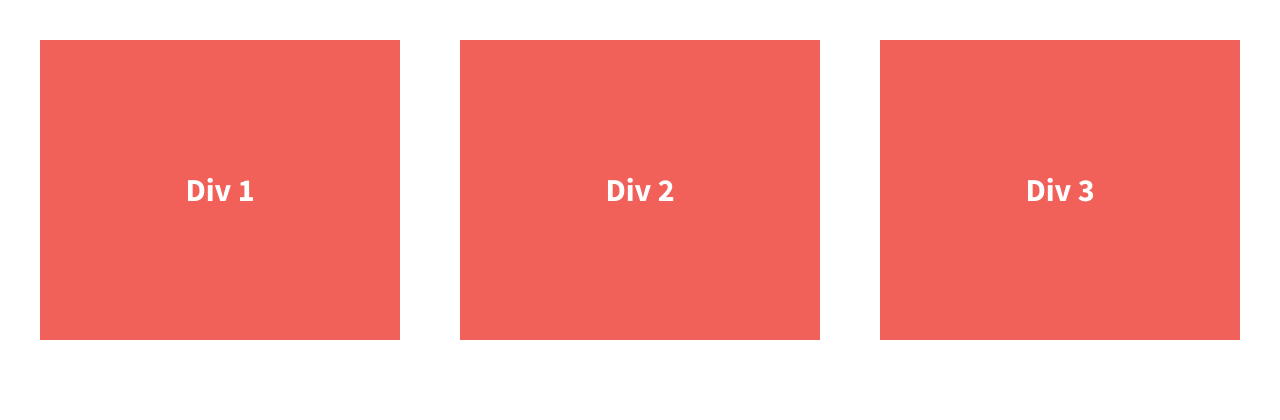
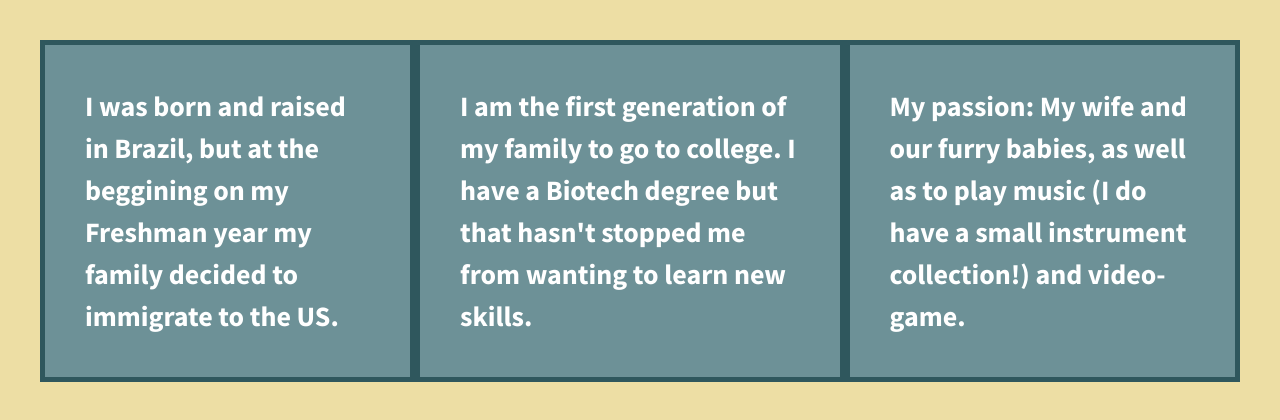
Before and after one commit to spidercarol/divs-flexbox-starter, a plain HTML site: page index.html in a window 1280 px wide. Drawn offline with nearby package versions, Linux system fonts and the light colour scheme.

Commit message:
Modified divs text

```diff
--- a/css/main.css
+++ b/css/main.css
@@ -97,8 +97,9 @@ textarea {
 
 
 html {
-  background-color: #fff;
+  background-color: #eddea4;
   height: 100%;
+  width: 100%;
 }
 
 body {
@@ -113,19 +114,22 @@ body {
   font-weight: 700;
   display: flex;
   justify-content: space-between;
+
 }
 
 .div-1, .div-2, .div-3 {
   /*give the divs a width of 30%, add display:flex, set justify-content and align-items to center*/
   color: #fff;
   line-height: 1.5em;
-  font-size: 1.6em;
-  background-color: #f16059;
-  height: 300px;
+  font-size: 1.4em;
+  background-color: #6d9197;
+  height: auto;
   display: flex;
   justify-content: center;
   align-items: center;
-  width: 30%;
+  /*width: 30%;*/
+  padding: 40px;
+  border: 5px solid #2f575d;
 }
 
 
--- a/index.html
+++ b/index.html
@@ -23,13 +23,13 @@
 
         <section class="wrapper">
             <div class="div-1">
-                Div 1
+                I was born and raised in Brazil, but at the beggining on my Freshman year my family decided to immigrate to the US.
             </div>
             <div class="div-2">
-                Div 2
+                I am the first generation of my family to go to college. I have a Biotech degree but that hasn't stopped me from wanting to learn new skills.
             </div>
             <div class="div-3">
-                Div 3
+                My passion: My wife and our furry babies, as well as to play music (I do have a small instrument collection!) and video-game.
             </div>
         </section>
 
```
